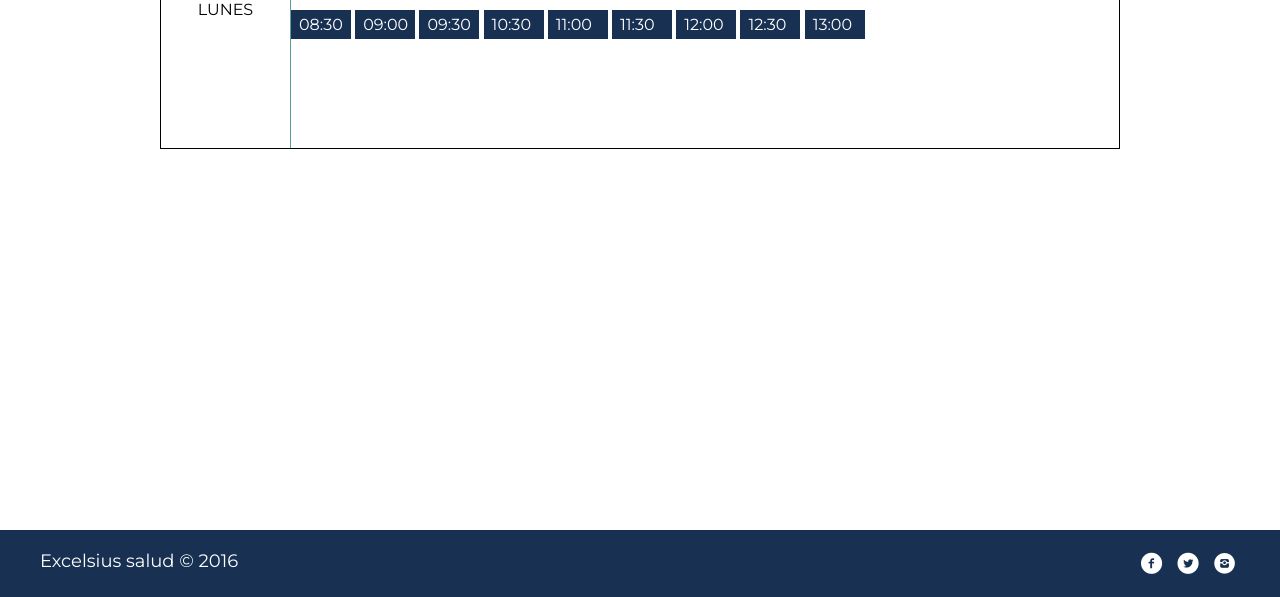
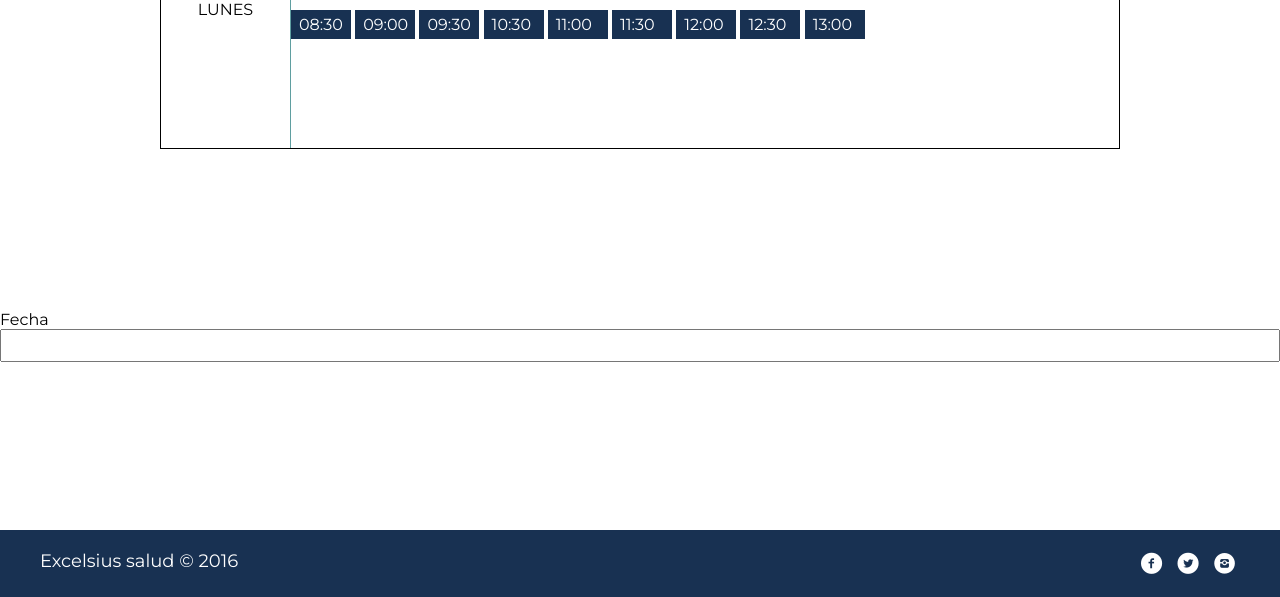
Before and after one commit to marianofz92/excelsius2, a PHP site: page /excelsius2/solicitar-turno.php in a window 1280 px wide. Shown: the part 450-1047 px from the top of the page. Run offline with PHP 8.4, Linux system fonts and the light colour scheme; the visitor is signed in with stand-in values (Sample User, id 1).

Commit message:
calendario agregado.

```diff
--- a/solicitar-turno.php
+++ b/solicitar-turno.php
@@ -30,6 +30,9 @@ if (isset($_SESSION['loggedin']) && $_SESSION['loggedin'] == true) {
 	<meta name="viewport" content="width=device-width, user-scalable=no, initial-scale=1, maximum-scale=1, minimum-scale=1">
         <link rel="stylesheet" href="css/fontello.css">
         <link rel="stylesheet" href="css/estilos.css">
+        <link rel="stylesheet" href="css/jquery-ui.min.css">
+        <script src="js/jquery.js"></script>
+
 </head>
 <body>
 </head>
@@ -120,6 +123,12 @@ if (isset($_SESSION['loggedin']) && $_SESSION['loggedin'] == true) {
                    <li class="horarios-li"><a href="">13:00</a></li>
     </div>
   </div>
+ <p>Fecha</p> <input id="fecha" type="text">
+     <script src="js/jquery-ui.min.js"></script>
+        <script>
+        $("#fecha").datepicker();s
+
+    </script>
 </section>
 <footer>
             <div class="contenedor">
```
Also changed, not shown: css/images/ui-icons_444444_256x240.png (added), css/images/ui-icons_555555_256x240.png (added), css/images/ui-icons_777620_256x240.png (added), css/images/ui-icons_777777_256x240.png (added), css/images/ui-icons_cc0000_256x240.png (added), css/images/ui-icons_ffffff_256x240.png (added).
